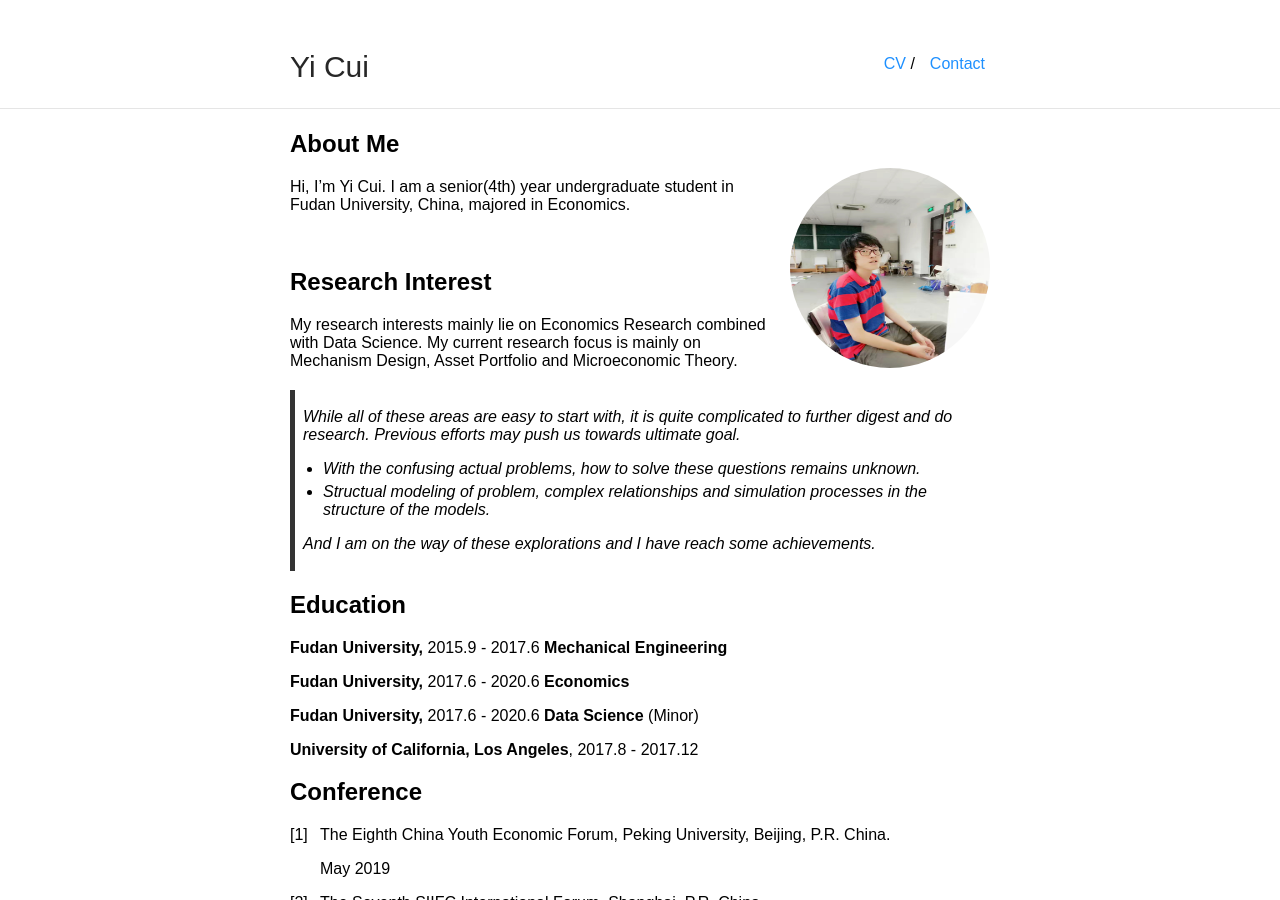
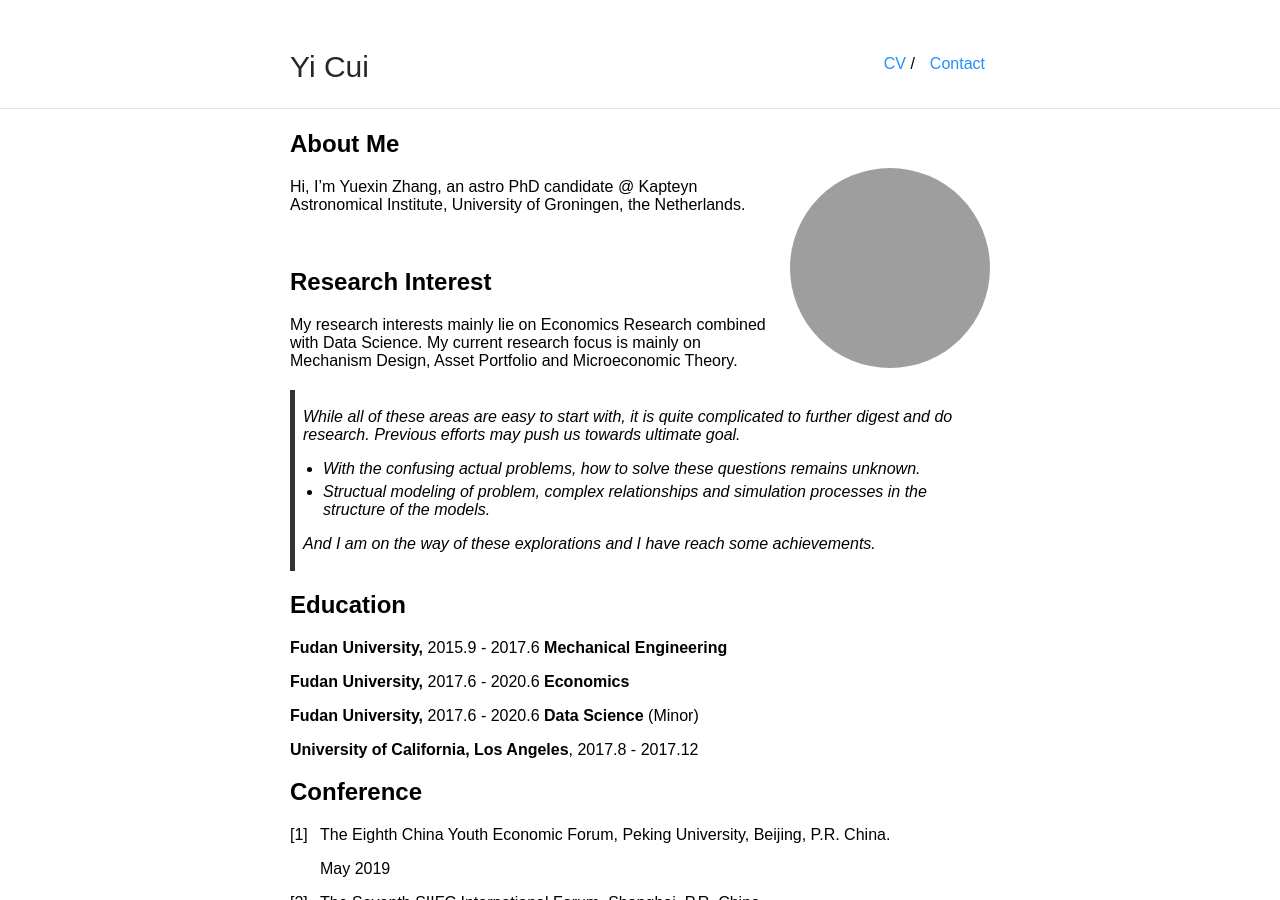
Before and after one commit to lzzyx96txdy/lzzyx96txdy.github.io, a Jekyll site: the page built from index.md, in a window 1280 px wide and 900 px high. Built offline with Jekyll 4.4.1, drawn with Linux system fonts in a browser that asks for light colours; our own code applies the rules of GitHub Pages for plain Markdown files; grey boxes are pictures that could not be loaded.

Commit message:
pic and about me

```diff
--- a/index.md
+++ b/index.md
@@ -1,8 +1,8 @@
 ## About Me
 
-<img class="profile-picture" src="self0.jpeg">
+<img class="profile-picture" src="self.jpeg">
 
-Hi, I'm Yi Cui. I am a senior(4th) year undergraduate student in Fudan University, China, majored in Economics.
+Hi, I'm Yuexin Zhang, an astro PhD candidate @ Kapteyn Astronomical Institute, University of Groningen, the Netherlands.
 
 <br>
 
```
Also changed, not shown: 2 other files.
